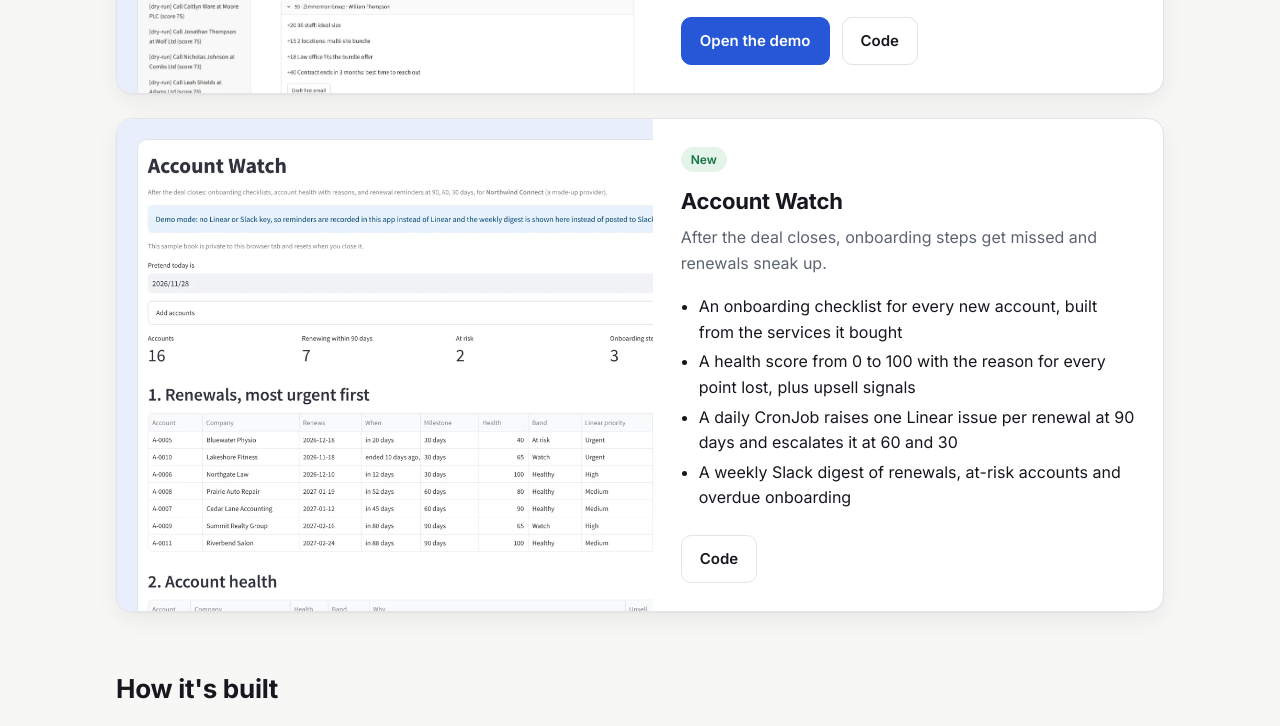
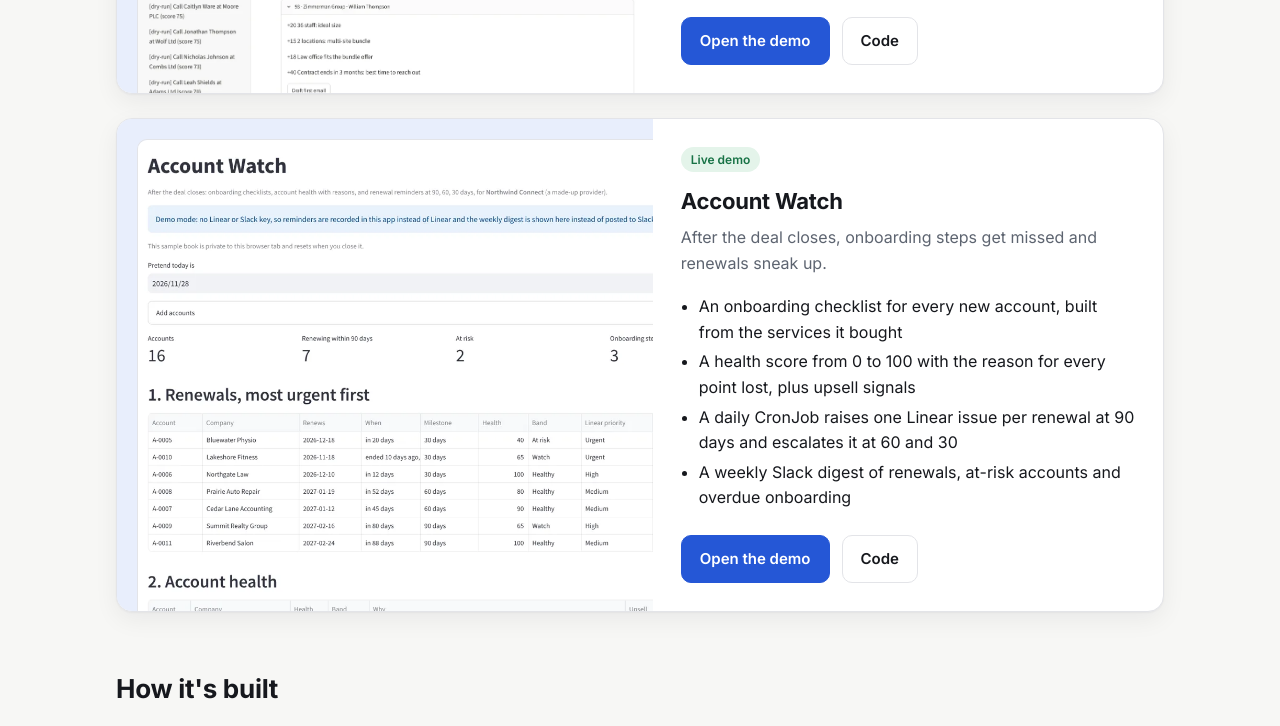
Before and after one commit to shaile511/smb-deal-bot, a plain HTML site: page docs/index.html in a window 1280 px wide. Shown: the part 1491-2217 px from the top of the page. Drawn offline with Linux system fonts and the light colour scheme.

Commit message:
Link the Account Watch public demo from the READMEs and the site
Co-Authored-By: Claude Opus 5.5 <noreply@anthropic.com>
Claude-Session: https://claude.ai/code/session_01E2kGs6TB6DBJuQNgnvtzTL

```diff
--- a/docs/index.html
+++ b/docs/index.html
@@ -92,6 +92,7 @@ footer p { margin: 0 0 6px; }
     <div class="actions">
       <a class="btn primary" href="https://smb-deal-bot-pb9vfrp4g6dybpmerysglx.streamlit.app/">Try Quote Desk</a>
       <a class="btn" href="https://smb-deal-bot-3apc4tq4ht4vadxa98meca.streamlit.app/">Try Lead Radar</a>
+      <a class="btn" href="https://smb-deal-bot-89794sqkc7zjl774i4b9mk.streamlit.app/">Try Account Watch</a>
       <a class="btn" href="https://github.com/shaile511/smb-deal-bot">Source on GitHub</a>
     </div>
   </header>
@@ -145,7 +146,7 @@ footer p { margin: 0 0 6px; }
     <article class="tool">
       <div class="shot"><img src="assets/account-watch.webp" alt="Account Watch showing renewals ranked by urgency and health, with Linear priorities, and account health scores with the reasons behind them" loading="lazy" width="1200" height="900"></div>
       <div class="body">
-        <span class="tag">New</span>
+        <span class="tag">Live demo</span>
         <h3>Account Watch</h3>
         <p class="problem">After the deal closes, onboarding steps get missed and renewals sneak up.</p>
         <ul>
@@ -155,6 +156,7 @@ footer p { margin: 0 0 6px; }
           <li>A weekly Slack digest of renewals, at-risk accounts and overdue onboarding</li>
         </ul>
         <div class="actions">
+          <a class="btn primary" href="https://smb-deal-bot-89794sqkc7zjl774i4b9mk.streamlit.app/">Open the demo</a>
           <a class="btn" href="https://github.com/shaile511/smb-deal-bot/tree/main/services/account-watch">Code</a>
         </div>
       </div>
```
Also changed, not shown: 2 other files.
